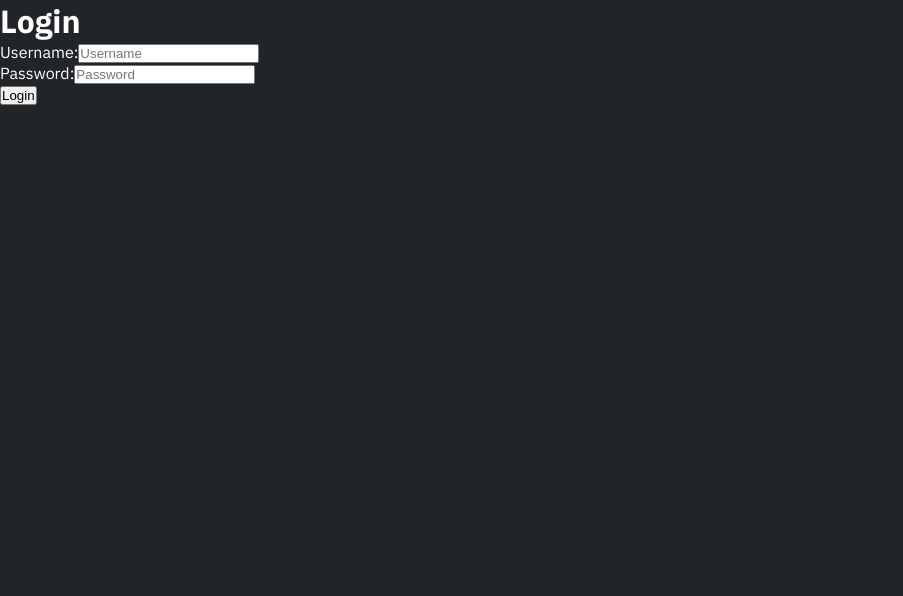
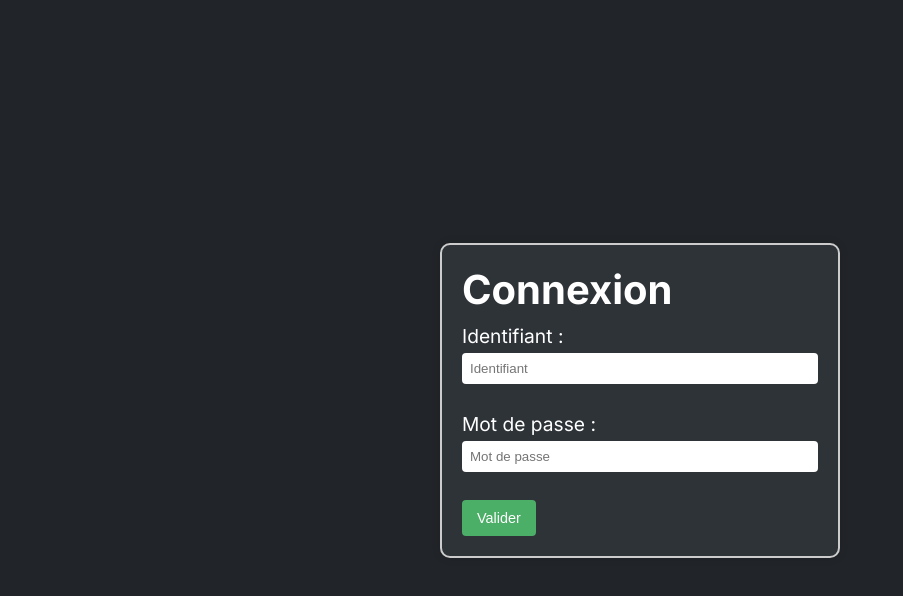
Before and after one commit to AntoineCarlu/Portfolio, a Next.js app in the folder Portfolio/: page /admin in a window 1280 px wide. Shown: the top 596 px of the page, without its empty margins (0-903 px from the left). Built offline with nearby package versions, Linux system fonts and the light colour scheme.

Commit message:
refactor: adding css3 for the admin page

```diff
--- /dev/null
+++ b/Portfolio/src/app/admin/admin.module.css
@@ -0,0 +1,60 @@
+.main {
+  width: 100%;
+  min-height: 100vh;
+  color: white;
+  background-color: #212428;
+
+  display: flex;
+  justify-content: center;
+  align-items: center;
+}
+
+.login_div {
+  padding: 20px;
+  width: 80%;
+  min-width: 200px;
+  max-width: 400px;
+  border: 2px solid #ccc;
+  border-radius: 10px;
+  box-shadow: 0 0 10px rgba(0, 0, 0, 0.1);
+  background-color: #2e3338;
+}
+.login_div h1 {
+  padding-bottom: 10px;
+}
+.login_div label {
+  display: block;
+  margin-bottom: 8px;
+}
+.login_div input {
+  margin-top: 5px;
+  padding: 8px;
+  width: 100%;
+  color: #ffffff;
+  border: none;
+  border-radius: 4px;
+  box-sizing: border-box;
+}
+.login_div button {
+  padding: 10px 15px;
+  color: white;
+  background-color: #4caf67;
+  border: none;
+  border-radius: 4px;
+  cursor: pointer;
+}
+.login_div button:hover {
+  background-color: #3d9a54;
+}
+
+@media all and (min-width: 900px) {
+  .login_div h1 {
+    font-size: 2.5em;
+  }
+  .login_div label {
+    font-size: 1.2em;
+  }
+  .login_div button {
+    font-size: 0.9em;
+  }
+}
--- a/Portfolio/src/app/admin/page.jsx
+++ b/Portfolio/src/app/admin/page.jsx
@@ -3,7 +3,7 @@
 import { setAuthentication } from '@/libs/auth';
 import { useState } from 'react';
 import { useRouter } from 'next/navigation';
-import styles from '@/app/page.module.css';
+import styles from './admin.module.css';
 
 export default function Admin() {
 
@@ -39,20 +39,20 @@ export default function Admin() {
 
   return (
     <main className={styles.main}>
-      <div>
-        <h1>Login</h1>
+      <div className={styles.login_div}>
+        <h1>Connexion</h1>
         <form onSubmit={handleLogin}>
           <label>
-            Username:
-            <input type="text" maxLength={10} value={user} onChange={(e) => setUser(e.target.value)} placeholder="Username" />
+            Identifiant :
+            <input type="text" maxLength={20} value={user} onChange={(e) => setUser(e.target.value)} placeholder="Identifiant" />
           </label>
           <br />
           <label>
-            Password:
-            <input type="password" maxLength={25} value={password} onChange={(e) => setPassword(e.target.value)} placeholder="Password" />
+            Mot de passe :
+            <input type="password" maxLength={25} value={password} onChange={(e) => setPassword(e.target.value)} placeholder="Mot de passe" />
           </label>
           <br />
-          <button type="submit">Login</button>
+          <button type="submit">Valider</button>
         </form>
       </div>
     </main>
```
